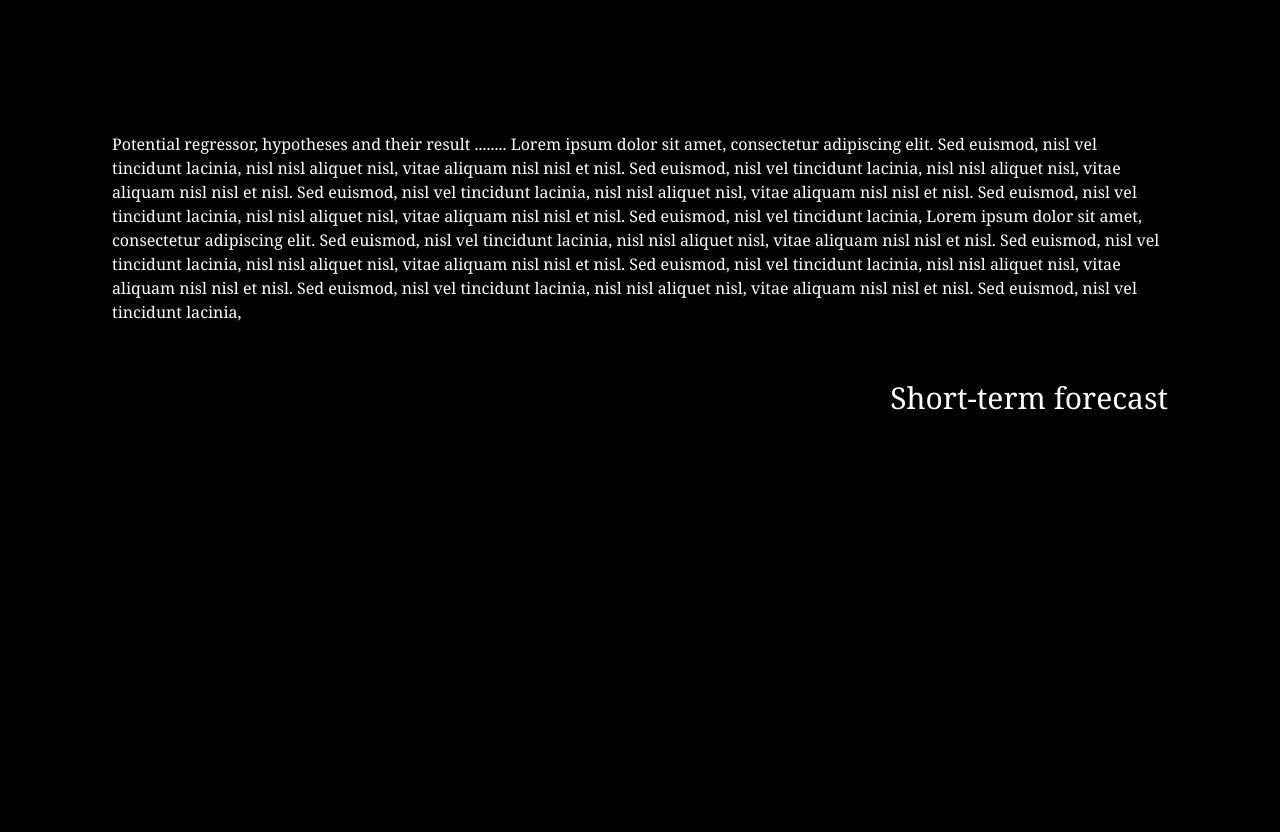
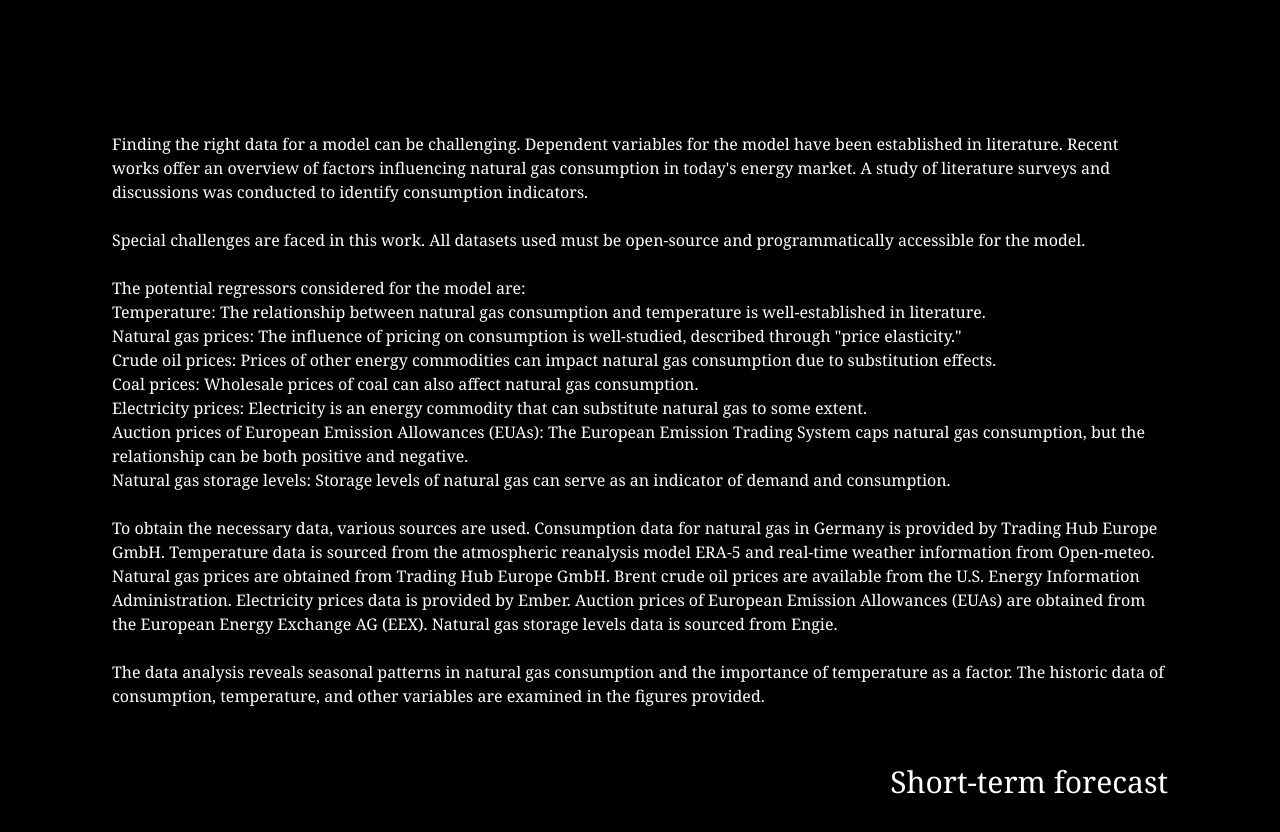
Before and after one commit to f-linus/natural_gas_consumption_modelling_frontend, a Next.js app: page / in a window 1280 px wide. Shown: the part 2580-3412 px from the top of the page. Built offline with nearby package versions, Linux system fonts and the light colour scheme; no server answers.

Commit message:
Add data section

```diff
--- a/components/NaturalGasConsumptionModelling.tsx
+++ b/components/NaturalGasConsumptionModelling.tsx
@@ -29,13 +29,13 @@ export const NaturalGasConsumptionModelling = () => {
           "Germany's dependence on natural gas is undeniable, with consumption of this fossil fuel rising steadily over the past decades. Even amidst the shift towards renewable energy sources, natural gas continues to play a crucial role, primarily as a transition fuel, enabling organisations and policymakers to meet short-term CO2 reduction targets. It's also critical for heat-intensive industrial processes and residential heating, areas that have traditionally been difficult to transition to clean energy sources. Given the unique position of natural gas within our economic system, understanding and forecasting its demand is of paramount importance, particularly in times of supply disruption, such as during the Ukrainian war. Proper planning and procurement of natural gas supplies is essential to prevent severe shortages that could drastically affect a country's gross domestic product."
         }
       </p>
-      <br/>
+      <br />
       <p>
         {
           "Attempts to forecast natural gas consumption have a long history, with early models focusing on statistical approaches that took into account aspects such as household income, GDP and ambient temperature. The advent of advanced computing resources led to the application of more sophisticated models, including Artificial Neural Networks (ANNs), Support Vector Regression (SVR) and deep learning models such as Long Short-Term Memory (LSTM) models. While these forecasting techniques have led to unprecedented advances, much of the previous work on natural gas consumption modelling lacks reproducibility due to limited access to the underlying data or exact model parameters. This is often due to licensing restrictions imposed on authors."
         }
       </p>
-      <br/>
+      <br />
       <p>
         {
           "This project aims to bridge this gap by providing an open source and publicly available platform for natural gas consumption forecasting in Germany. The focus is on ensuring that critical data on the dependent variable and potential independent variables are publicly available, that forecasts are implemented in a time-efficient manner using state-of-the-art models and frameworks, and that these forecasts are continuously published and productized. The aim is to make energy-related scientific issues, which have a significant impact on everyday life, more accessible to the general public."
@@ -46,21 +46,66 @@ export const NaturalGasConsumptionModelling = () => {
       <RegressorPlot />
 
       <p>
-        Potential regressor, hypotheses and their result ........ Lorem ipsum
-        dolor sit amet, consectetur adipiscing elit. Sed euismod, nisl vel
-        tincidunt lacinia, nisl nisl aliquet nisl, vitae aliquam nisl nisl et
-        nisl. Sed euismod, nisl vel tincidunt lacinia, nisl nisl aliquet nisl,
-        vitae aliquam nisl nisl et nisl. Sed euismod, nisl vel tincidunt
-        lacinia, nisl nisl aliquet nisl, vitae aliquam nisl nisl et nisl. Sed
-        euismod, nisl vel tincidunt lacinia, nisl nisl aliquet nisl, vitae
-        aliquam nisl nisl et nisl. Sed euismod, nisl vel tincidunt lacinia,
-        Lorem ipsum dolor sit amet, consectetur adipiscing elit. Sed euismod,
-        nisl vel tincidunt lacinia, nisl nisl aliquet nisl, vitae aliquam nisl
-        nisl et nisl. Sed euismod, nisl vel tincidunt lacinia, nisl nisl aliquet
-        nisl, vitae aliquam nisl nisl et nisl. Sed euismod, nisl vel tincidunt
-        lacinia, nisl nisl aliquet nisl, vitae aliquam nisl nisl et nisl. Sed
-        euismod, nisl vel tincidunt lacinia, nisl nisl aliquet nisl, vitae
-        aliquam nisl nisl et nisl. Sed euismod, nisl vel tincidunt lacinia,
+        {
+          "Finding the right data for a model can be challenging. Dependent variables for the model have been established in literature. Recent works offer an overview of factors influencing natural gas consumption in today's energy market. A study of literature surveys and discussions was conducted to identify consumption indicators."
+        }
+      </p>
+      <br />
+      <p>
+        {
+          "Special challenges are faced in this work. All datasets used must be open-source and programmatically accessible for the model."
+        }
+      </p>
+      <br />
+      <p>{"The potential regressors considered for the model are:"}</p>
+      <ul>
+        <li>
+          {
+            "Temperature: The relationship between natural gas consumption and temperature is well-established in literature."
+          }
+        </li>
+        <li>
+          {
+            'Natural gas prices: The influence of pricing on consumption is well-studied, described through "price elasticity."'
+          }
+        </li>
+        <li>
+          {
+            "Crude oil prices: Prices of other energy commodities can impact natural gas consumption due to substitution effects."
+          }
+        </li>
+        <li>
+          {
+            "Coal prices: Wholesale prices of coal can also affect natural gas consumption."
+          }
+        </li>
+        <li>
+          {
+            "Electricity prices: Electricity is an energy commodity that can substitute natural gas to some extent."
+          }
+        </li>
+        <li>
+          {
+            "Auction prices of European Emission Allowances (EUAs): The European Emission Trading System caps natural gas consumption, but the relationship can be both positive and negative."
+          }
+        </li>
+        <li>
+          {
+            "Natural gas storage levels: Storage levels of natural gas can serve as an indicator of demand and consumption."
+          }
+        </li>
+      </ul>
+      <br />
+      <p>
+        {
+          "To obtain the necessary data, various sources are used. Consumption data for natural gas in Germany is provided by Trading Hub Europe GmbH. Temperature data is sourced from the atmospheric reanalysis model ERA-5 and real-time weather information from Open-meteo. Natural gas prices are obtained from Trading Hub Europe GmbH. Brent crude oil prices are available from the U.S. Energy Information Administration. Electricity prices data is provided by Ember. Auction prices of European Emission Allowances (EUAs) are obtained from the European Energy Exchange AG (EEX). Natural gas storage levels data is sourced from Engie."
+        }
+      </p>
+      <br />
+      <p>
+        {
+          "The data analysis reveals seasonal patterns in natural gas consumption and the importance of temperature as a factor. The historic data of consumption, temperature, and other variables are examined in the figures provided."
+        }
       </p>
 
       <h3 className="text-3xl mt-14 text-right">Short-term forecast</h3>
```
